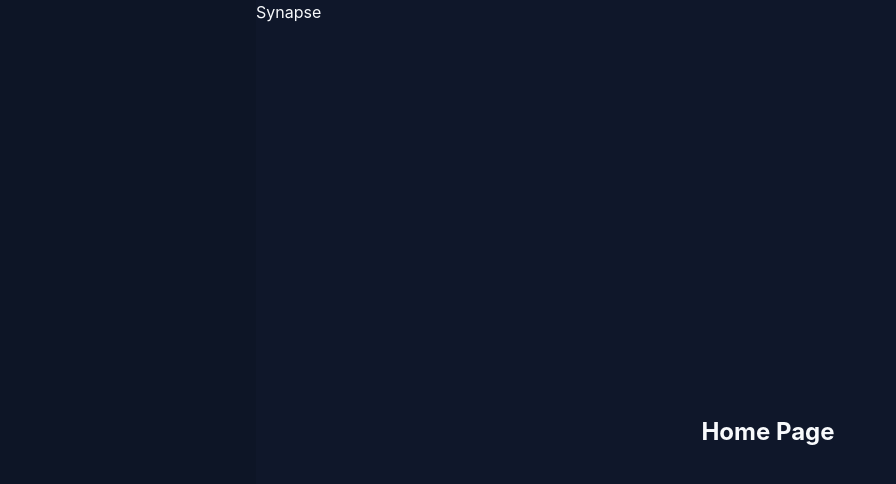
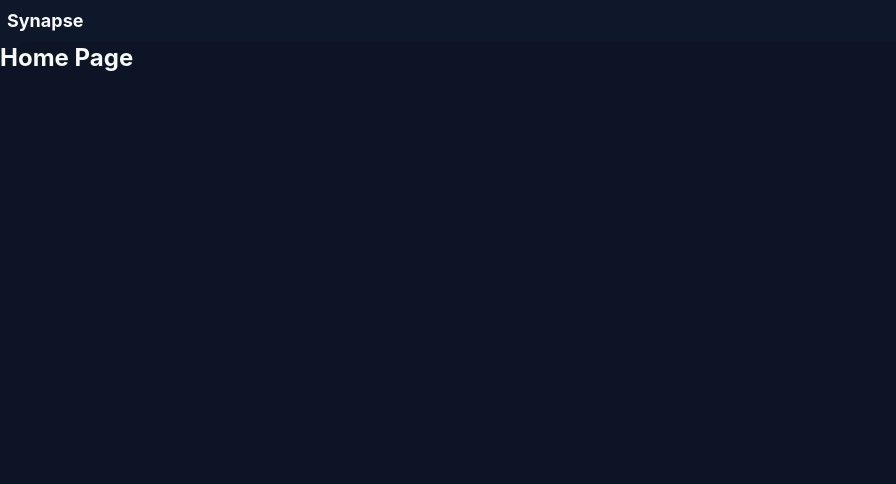
Before and after one commit to Rinpyre/Synapse, a React (Vite) app in the folder frontend/: page / in a window 1280 px wide. Shown: the top 484 px of the page, without its empty margins (0-896 px from the left). Built offline with nearby package versions, Linux system fonts and the light colour scheme.

Commit message:
feat(layout): Update css on AppLayout and add new content-view window

```diff
--- a/frontend/src/assets/main.css
+++ b/frontend/src/assets/main.css
@@ -3,7 +3,7 @@
 @theme {
     /** Colors */
     --color-primary: #0f172a; /* Dark Navy - Background */
-    --color-secondary: #1e293b; /* Slate - Cards/Nav */
+    --color-secondary: #0D1425; /* Slate - Cards/Nav */
     --color-tertiary: #334155; /* Slate Blue - Hover/Active States */
     --color-border: #475569; /* Slate Grey - Borders/Dividers */
     --color-snow: #f8fafc; /* Off-white - Primary Text */
--- a/frontend/src/components/layout/AppLayout.jsx
+++ b/frontend/src/components/layout/AppLayout.jsx
@@ -7,8 +7,10 @@ export default function AppLayout({ children }) {
             <Sidebar />
             <div className="main-content flex-1 flex flex-col">
                 <Topbar />
-                <div className="flex w-full grow items-center justify-center overflow-hidden">
-                    {children}
+                <div className="flex w-full grow justify-center overflow-hidden">
+                    <div className="content-view bg-secondary flex w-7xl h-180 rounded-4xl">
+                        {children}
+                    </div>
                 </div>
             </div>
         </div>
--- a/frontend/src/components/layout/Sidebar.jsx
+++ b/frontend/src/components/layout/Sidebar.jsx
@@ -1,5 +1,5 @@
 export default function Sidebar() {
     return (
-        <div className="sidebar"style={{width: '256px', height: '100%', background: 'rgba(0, 0, 0, 0.10)'}}/>
+        <div className="sidebar bg-secondary w-3xs h-full"/>
     )
 }
--- a/frontend/src/components/layout/Topbar.jsx
+++ b/frontend/src/components/layout/Topbar.jsx
@@ -1,7 +1,7 @@
 export default function Topbar() {
     return (
-        <div className="topbar" style={{width: '100%', height: '64px'}}>
-            Synapse
+        <div className="topbar flex justify-start items-center w-full h-10.5">
+            <h1 className="text-snow text-lg font-bold ml-1.75">Synapse</h1>
         </div>
     )
 }
```
